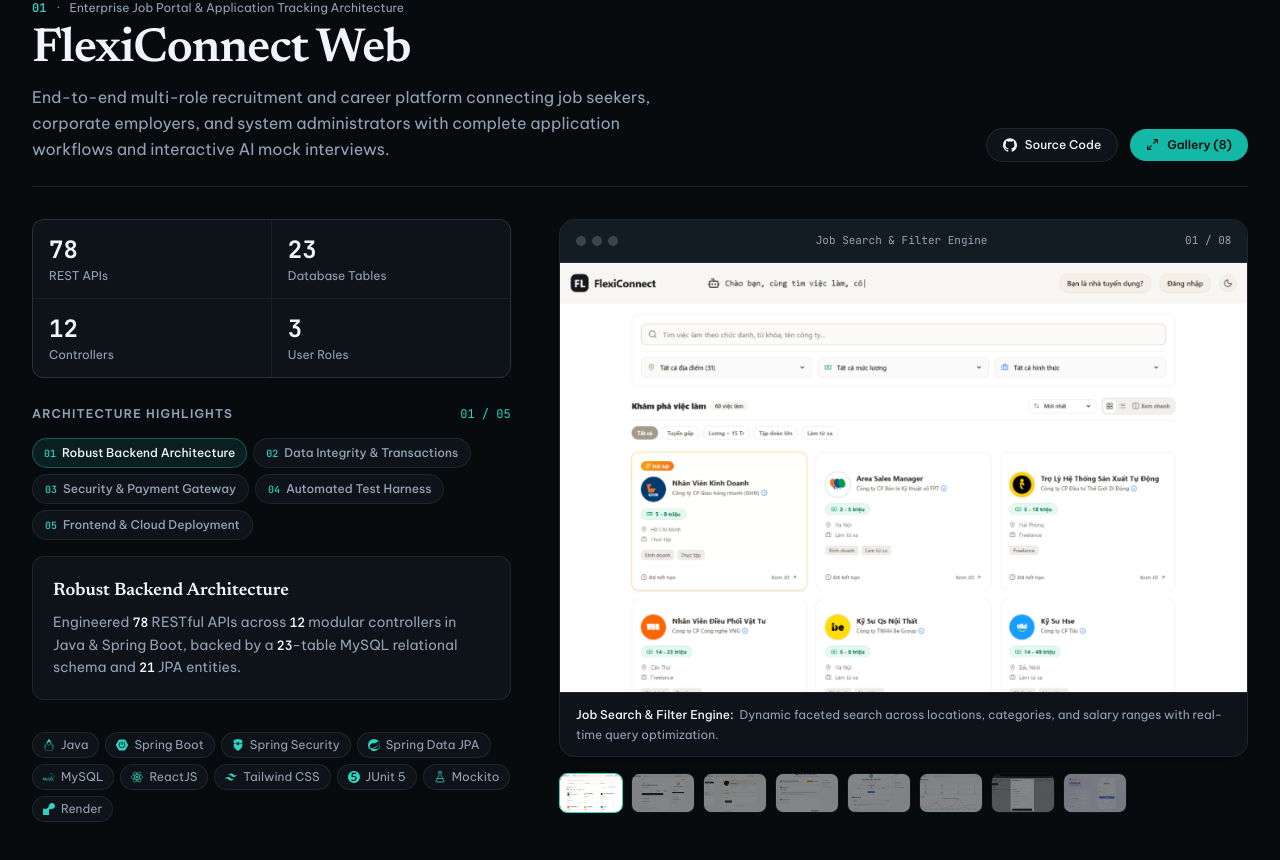
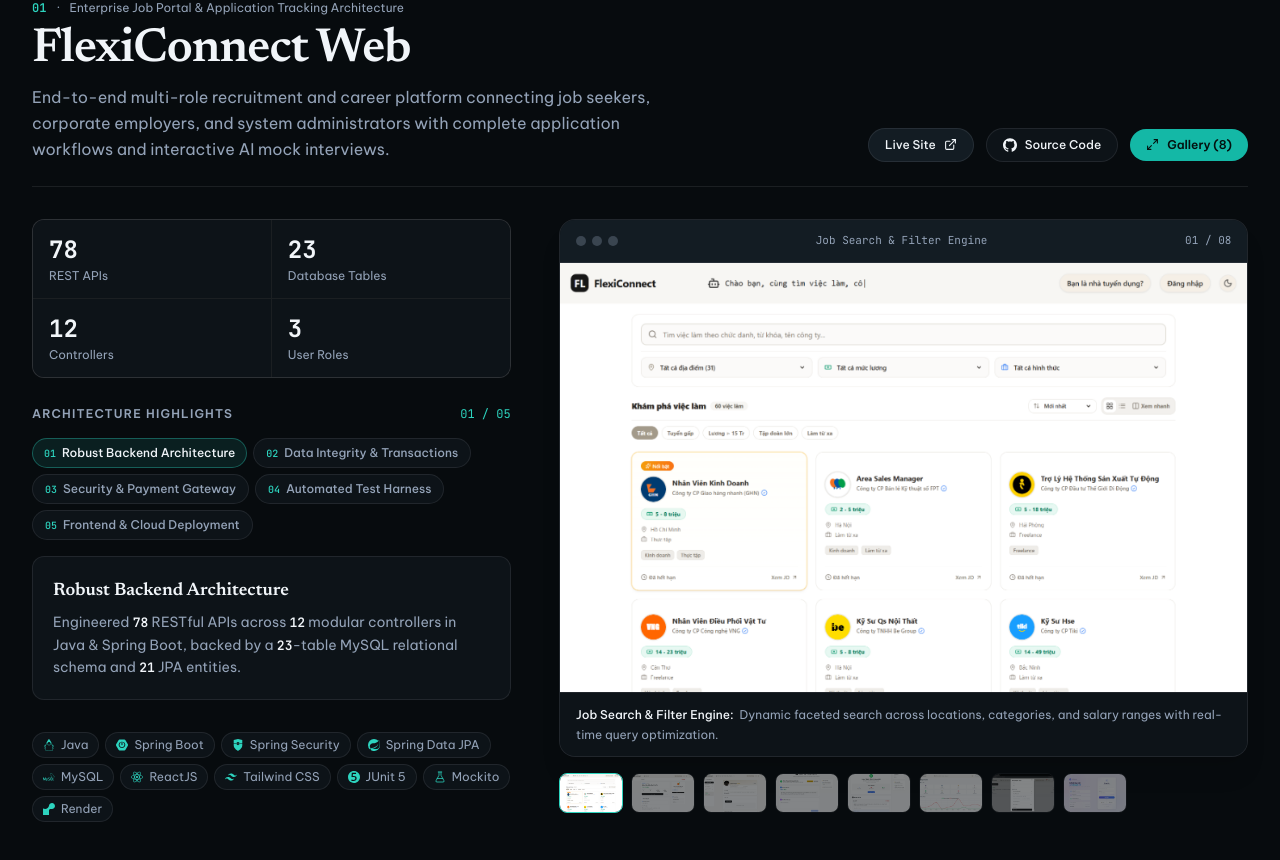
Before and after one commit to soodthin/dev-portfolio, a Next.js app: page / in a window 1280 px wide. Shown: the part 2858-3718 px from the top of the page. Built offline with nearby package versions, Linux system fonts and the light colour scheme.

Commit message:
feat: add FlexiConnect live deploy link to portfolio data and action bar

```diff
--- a/components/sections/SelectedWorksSection.tsx
+++ b/components/sections/SelectedWorksSection.tsx
@@ -232,6 +232,18 @@ export function SelectedWorksSection({ onOpenLightbox }: SelectedWorksSectionPro
                 </div>
 
                 <div className="flex flex-wrap items-center gap-3 shrink-0">
+                  {proj1.demoUrl && (
+                    <a
+                      href={proj1.demoUrl}
+                      target="_blank"
+                      rel="noopener noreferrer"
+                      className="inline-flex items-center gap-2 px-4 py-2 rounded-full border border-[var(--hairline)] bg-[var(--surface-2)] hover:border-[var(--hairline-strong)] text-[var(--text)] text-xs font-medium transition-colors"
+                    >
+                      <span>{t.works.liveDemoBtn}</span>
+                      <ExternalLink size={13} />
+                    </a>
+                  )}
+
                   {proj1.githubUrl && (
                     <MagneticButton strength={0.2}>
                       <a
@@ -453,6 +465,18 @@ export function SelectedWorksSection({ onOpenLightbox }: SelectedWorksSectionPro
                 </div>
 
                 <div className="flex flex-wrap items-center gap-3 shrink-0">
+                  {proj2.demoUrl && (
+                    <a
+                      href={proj2.demoUrl}
+                      target="_blank"
+                      rel="noopener noreferrer"
+                      className="inline-flex items-center gap-2 px-4 py-2 rounded-full border border-[var(--hairline)] bg-[var(--surface-2)] hover:border-[var(--hairline-strong)] text-[var(--text)] text-xs font-medium transition-colors"
+                    >
+                      <span>{t.works.liveDemoBtn}</span>
+                      <ExternalLink size={13} />
+                    </a>
+                  )}
+
                   {proj2.githubUrl && (
                     <MagneticButton strength={0.2}>
                       <a
--- a/data/portfolio-data.ts
+++ b/data/portfolio-data.ts
@@ -424,6 +424,7 @@ export const portfolioDataEn: PortfolioData = {
       subtitle: 'Enterprise Job Portal & Application Tracking Architecture',
       description: 'End-to-end multi-role recruitment and career platform connecting job seekers, corporate employers, and system administrators with complete application workflows and interactive AI mock interviews.',
       tags: ['Java', 'Spring Boot', 'Spring Security', 'Spring Data JPA', 'MySQL', 'ReactJS', 'Tailwind CSS', 'JUnit 5', 'Mockito', 'Render'],
+      demoUrl: 'https://flexiconnectweb.onrender.com/',
       githubUrl: 'https://github.com/soodthin/FlexiConnect',
       featured: true,
       screenshots: COMMON_PROJECT_SCREENSHOTS.flexiconnect.map((item) => item.src),
@@ -749,6 +750,7 @@ export const portfolioDataVi: PortfolioData = {
       subtitle: 'Nền tảng Cổng Tuyển dụng & Theo dõi Ứng viên Đa Phân quyền',
       description: 'Hệ thống tuyển dụng toàn diện kết nối người tìm việc, nhà tuyển dụng và quản trị viên với quy trình ứng tuyển khép kín và tính năng mô phỏng phỏng vấn kỹ thuật bằng AI.',
       tags: ['Java', 'Spring Boot', 'Spring Security', 'Spring Data JPA', 'MySQL', 'ReactJS', 'Tailwind CSS', 'JUnit 5', 'Mockito', 'Render'],
+      demoUrl: 'https://flexiconnectweb.onrender.com/',
       githubUrl: 'https://github.com/soodthin/FlexiConnect',
       featured: true,
       screenshots: COMMON_PROJECT_SCREENSHOTS.flexiconnect.map((item) => item.src),
```
